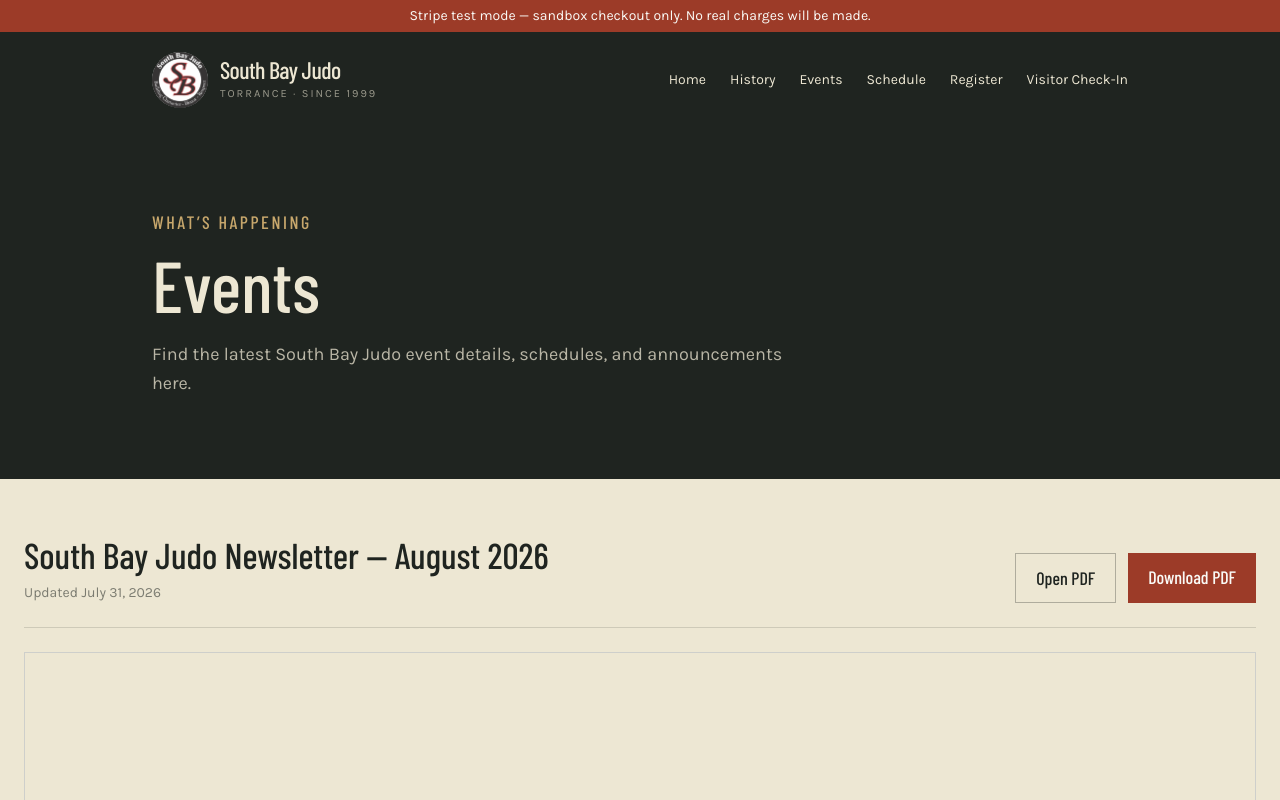
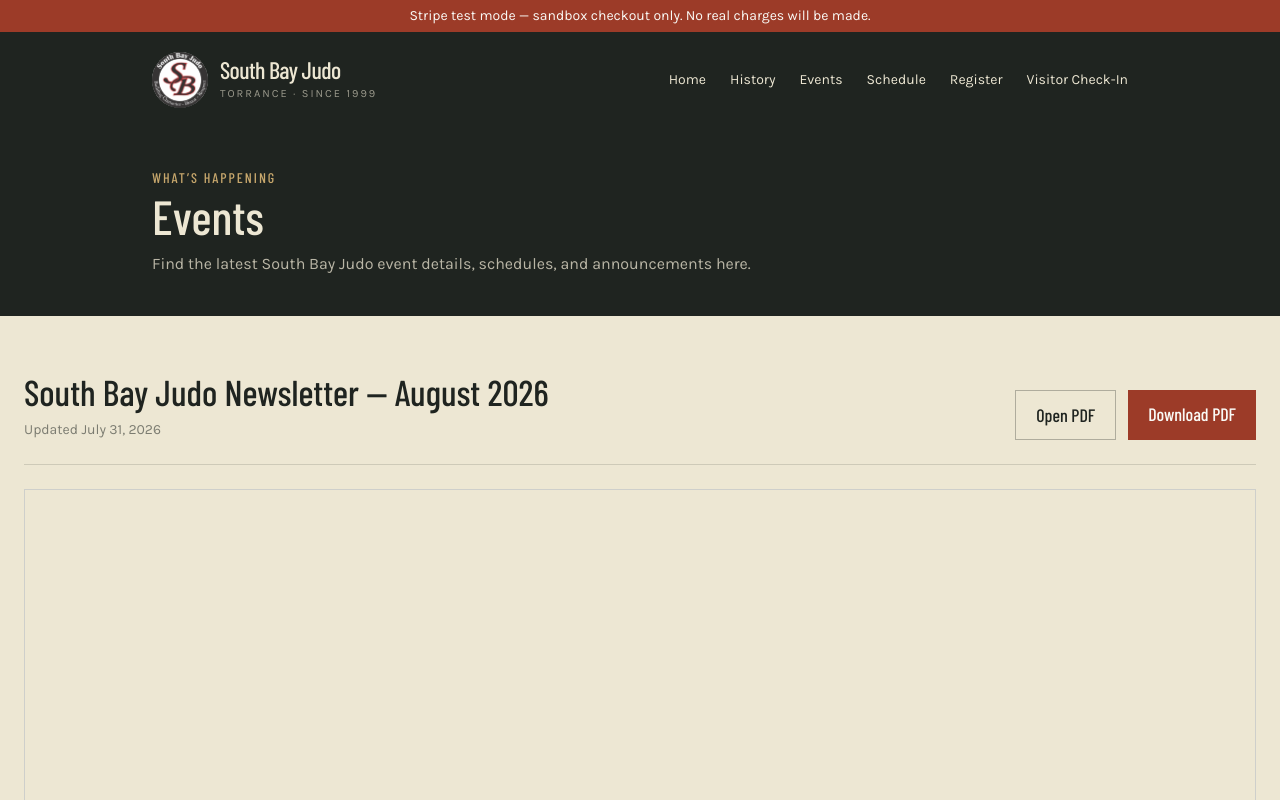
Before and after one commit to cshiosaki/southbayjudo, a Next.js app in the folder south-bay-judo/: page /events in a window 1280 px wide. Shown: the top 800 px of the page. Built offline with nearby package versions, Linux system fonts and the light colour scheme.

Commit message:
Compact Events page header

```diff
--- a/south-bay-judo/app/events/page.tsx
+++ b/south-bay-judo/app/events/page.tsx
@@ -20,10 +20,10 @@ export default async function EventsPage() {
   return (
     <main>
       <section className="bg-ink text-canvas">
-        <div className="mx-auto max-w-5xl px-6 py-14 sm:py-20">
-          <p className="mb-3 font-display text-lg uppercase tracking-[0.14em] text-gold">What’s happening</p>
-          <h1 className="font-display text-6xl leading-none sm:text-7xl">Events</h1>
-          <p className="mt-5 max-w-2xl text-lg leading-relaxed text-canvas/75">
+        <div className="mx-auto max-w-5xl px-6 py-8 sm:py-10">
+          <p className="mb-1 font-display text-sm uppercase tracking-[0.14em] text-gold">What’s happening</p>
+          <h1 className="font-display text-4xl leading-none sm:text-5xl">Events</h1>
+          <p className="mt-3 max-w-3xl text-base leading-normal text-canvas/75">
             Find the latest South Bay Judo event details, schedules, and announcements here.
           </p>
         </div>
```
